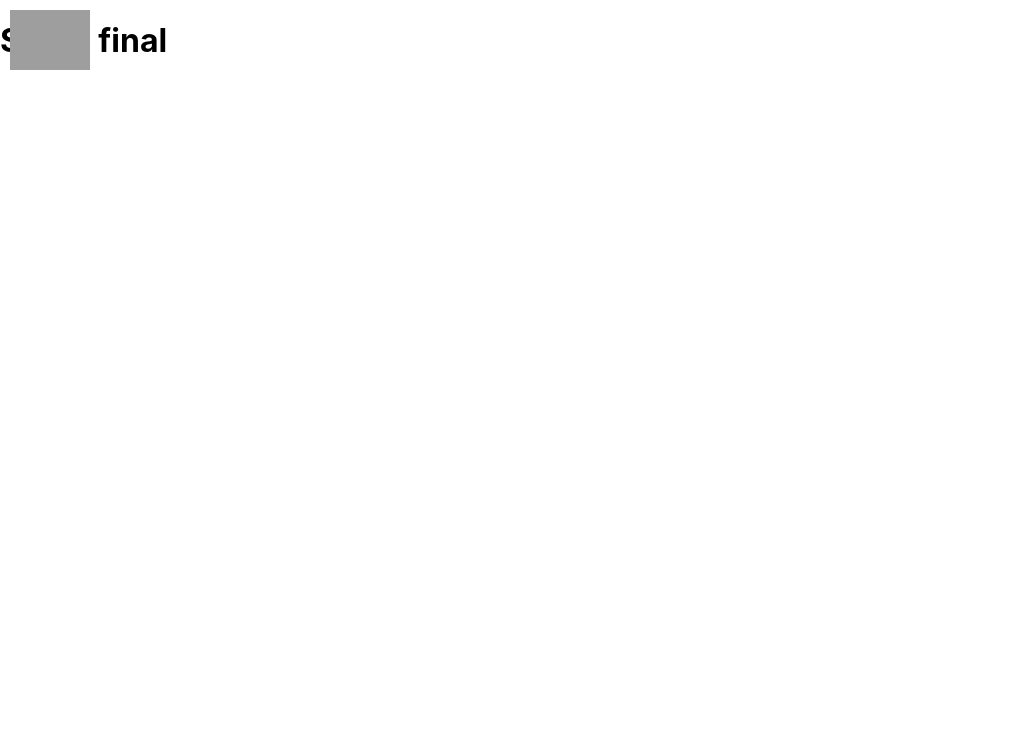
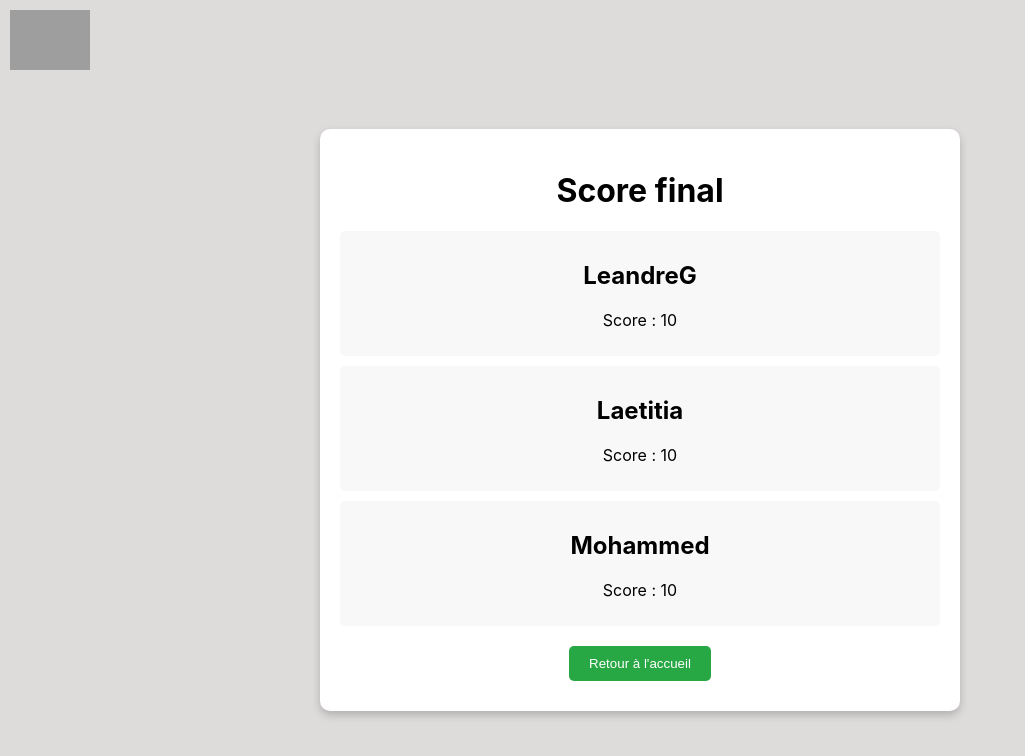
Before and after one commit to LeandreGi/imposteur_AWS, a React (Create React App) app in the folder imposteur_aws/: page /score in a window 1280 px wide. Shown: the top 756 px of the page, without its empty margins (0-1025 px from the left). Built offline with nearby package versions, Linux system fonts and the light colour scheme; no server answers; grey boxes are pictures that could not be loaded.

Commit message:
Amélioration de la page des scores

```diff
--- a/imposteur_aws/package.json
+++ b/imposteur_aws/package.json
@@ -8,6 +8,7 @@
     "react-dom": "^19.0.0",
     "react-router-dom": "^7.1.5",
     "react-scripts": "5.0.1",
+    "socket.io": "^4.8.1",
     "socket.io-client": "^4.8.1"
   },
   "scripts": {
--- a/imposteur_aws/src/pages/score_page/ScorePage.jsx
+++ b/imposteur_aws/src/pages/score_page/ScorePage.jsx
@@ -1,16 +1,36 @@
 import React from 'react';
+import { useNavigate } from 'react-router-dom';
+import styles from './score_page.module.css';
 
 const ScorePage = () => {
-
-  // afficher le score final
+  const navigate = useNavigate();
 
   const scoreData = [
-    // recuperer les scores des joueurs
+    { id: 1, username: 'LeandreG', score: 10 },
+    { id: 2, username: 'Laetitia', score: 10 },
+    { id: 3, username: 'Mohammed', score: 10 },
   ];
 
+const HandleBackToHome = () => {
+  navigate('/');
+};
+
   return (
-    <div>
-      <h1>Score final</h1>
+    <div className={styles.page_wrapper}>
+      <div className={styles.score_card}>
+        <h1>Score final</h1>
+        <div className={styles.score_list}>
+          {scoreData.map((player) => (
+            <div key={player.id} className={styles.score_item}>
+              <h2>{player.username}</h2>
+              <p>Score : {player.score}</p>
+            </div>
+          ))}
+        </div>
+        <button className={styles.button_style} onClick={HandleBackToHome}>
+          Retour à l'accueil
+        </button>
+      </div>
     </div>
   );
 };
--- /dev/null
+++ b/imposteur_aws/src/pages/score_page/score_page.module.css
@@ -0,0 +1,43 @@
+.page_wrapper {
+    display: flex;
+    justify-content: center;
+    align-items: center;
+    min-height: 100vh;
+    padding: 20px;
+    background-color: #dedcdb;
+  }
+
+  .score_card {
+    background-color: #fff;
+    border-radius: 10px;
+    box-shadow: 0 4px 8px rgba(0, 0, 0, 0.2);
+    padding: 20px;
+    width: 100%;
+    max-width: 600px;
+    text-align: center;
+  }
+
+  .score_list {
+    margin-top: 20px;
+  }
+
+  .score_item {
+    background-color: #f8f8f8;
+    border-radius: 5px;
+    margin: 10px 0;
+    padding: 10px;
+  }
+
+.button_style {
+  background-color: #28a745;
+  color: white;
+  padding: 10px 20px;
+  border: none;
+  border-radius: 5px;
+  cursor: pointer;
+  transition: background-color 0.3s ease;
+}
+
+.button_style:hover {
+  background-color: #135d08;
+}
```
Also changed, not shown: 1 other file (tests, documents, lock files or other folders).
